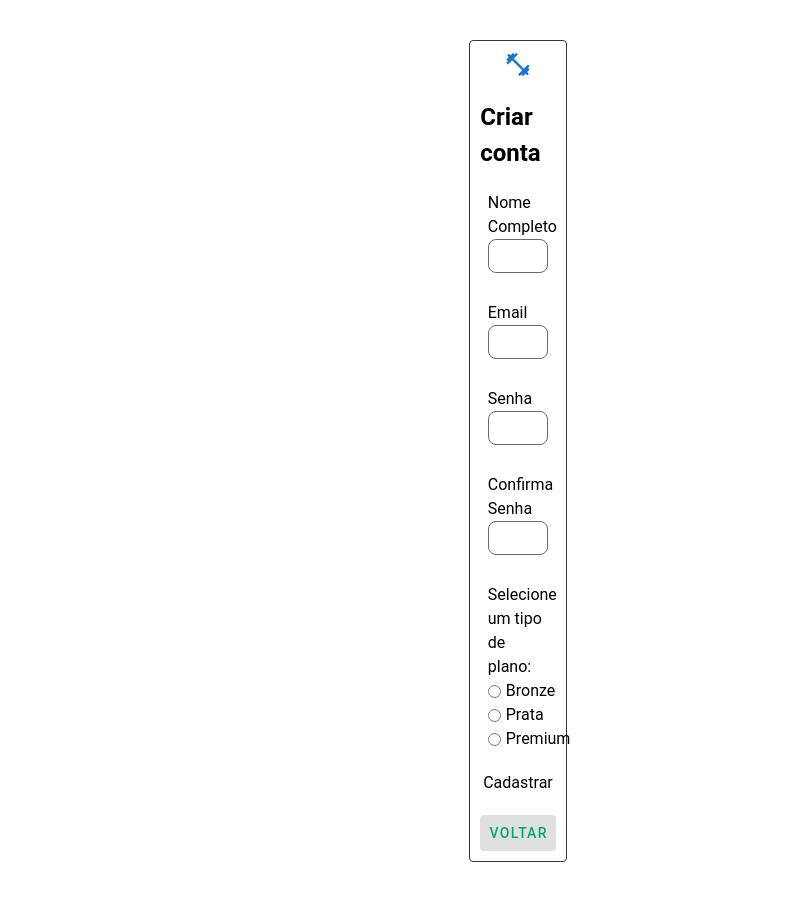
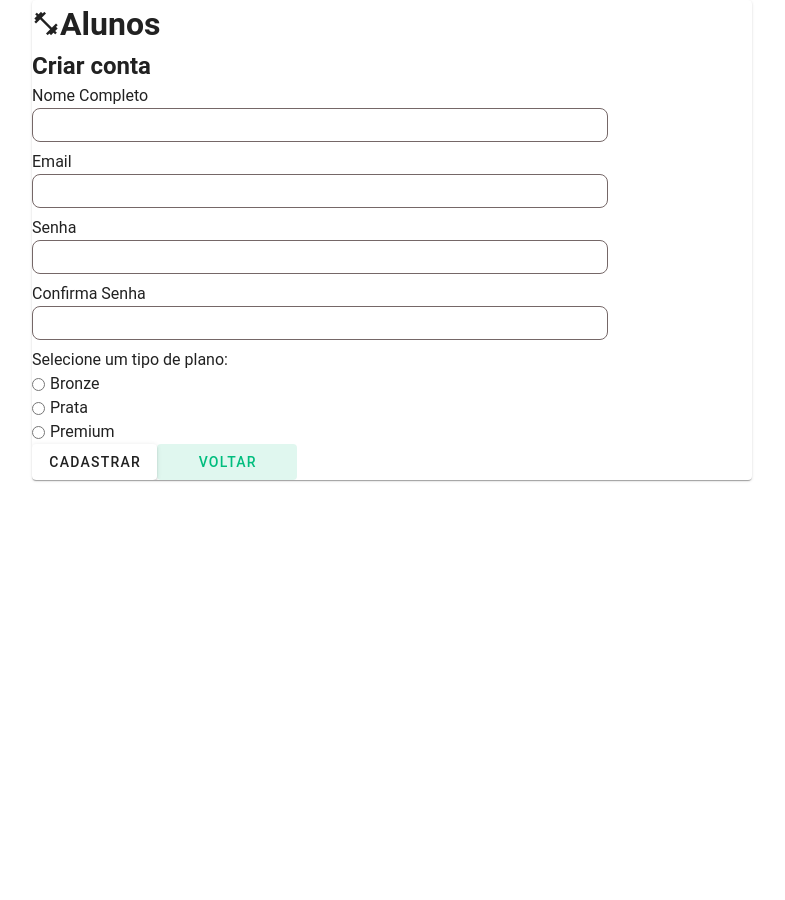
Before and after one commit to fnascimentosilva/projeto-front-end, a Vue app in the folder nerd-gym/: page /cadastro in a window 1280 px wide. Shown: the whole page, without its empty margins (0-785 px from the left). After the commit the page ends 800 px from the top, so only its background shows below. Built offline with nearby package versions, Linux system fonts and the light colour scheme.

Commit message:
acrescentando estilizacao

```diff
--- a/nerd-gym/src/views/Signup/Signup.vue
+++ b/nerd-gym/src/views/Signup/Signup.vue
@@ -1,10 +1,12 @@
 <template>
-  <form @submit.prevent="handleCreateAccount" class="form-login">
-    <v-icon
-      size="large"
-      color="blue-darken-2"
-      icon="mdi-dumbbell"
-    ></v-icon>
+<v-card class="mx-auto" :width="720">
+  <div class="d-flex align-center">
+      <v-icon size="large" >mdi-dumbbell</v-icon>
+
+      <h1>Alunos</h1>
+    </div>
+  <v-form @submit.prevent="handleCreateAccount" variant="tonal">
+
     <h2>Criar conta</h2>
 
     <div class="form-element">
@@ -77,11 +79,12 @@
     </div>
 
 
-    <button>Cadastrar</button>
-
-    <v-btn variant="tonal" :width="140" ><router-link to="/"> Voltar</router-link></v-btn>
-
-  </form>
+    <v-btn type="submit">Cadastrar</v-btn>
+   <router-link to="/">
+    <v-btn variant="tonal" :width="140" > Voltar</v-btn>
+    </router-link>
+  </v-form>
+  </v-card>
 </template>
 
 <script>
@@ -229,18 +232,5 @@ export default {
   border-color: red;
 }
 
-/* button {
-  width: 80%;
-  height: 54px;
-  background-color: purple;
 
-  color: white;
-  font-size: 18px;
-  border-radius: 8px;
-  border: none;
-}
-
-button:hover {
-  background-color: #286ee0;
-} */
 </style>
```
